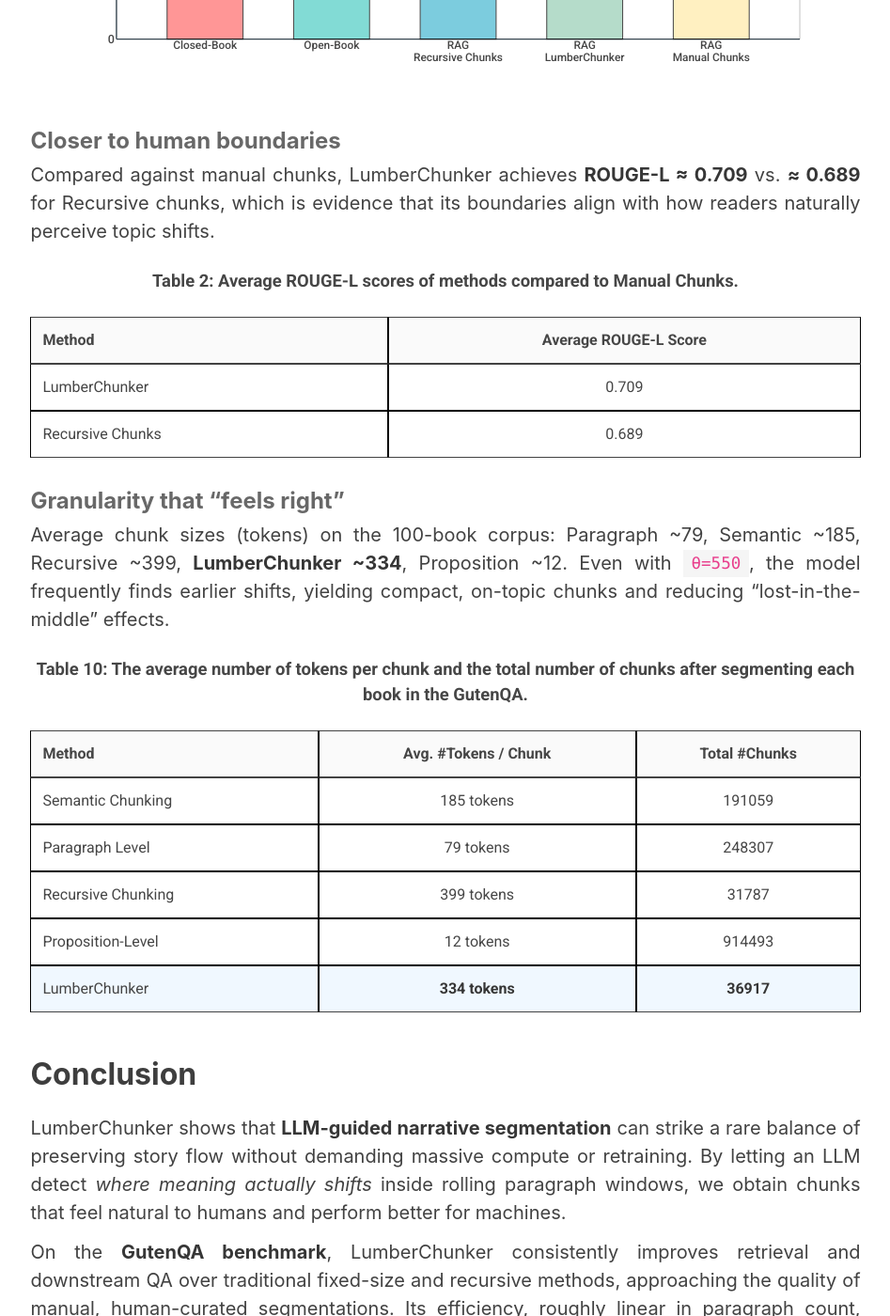
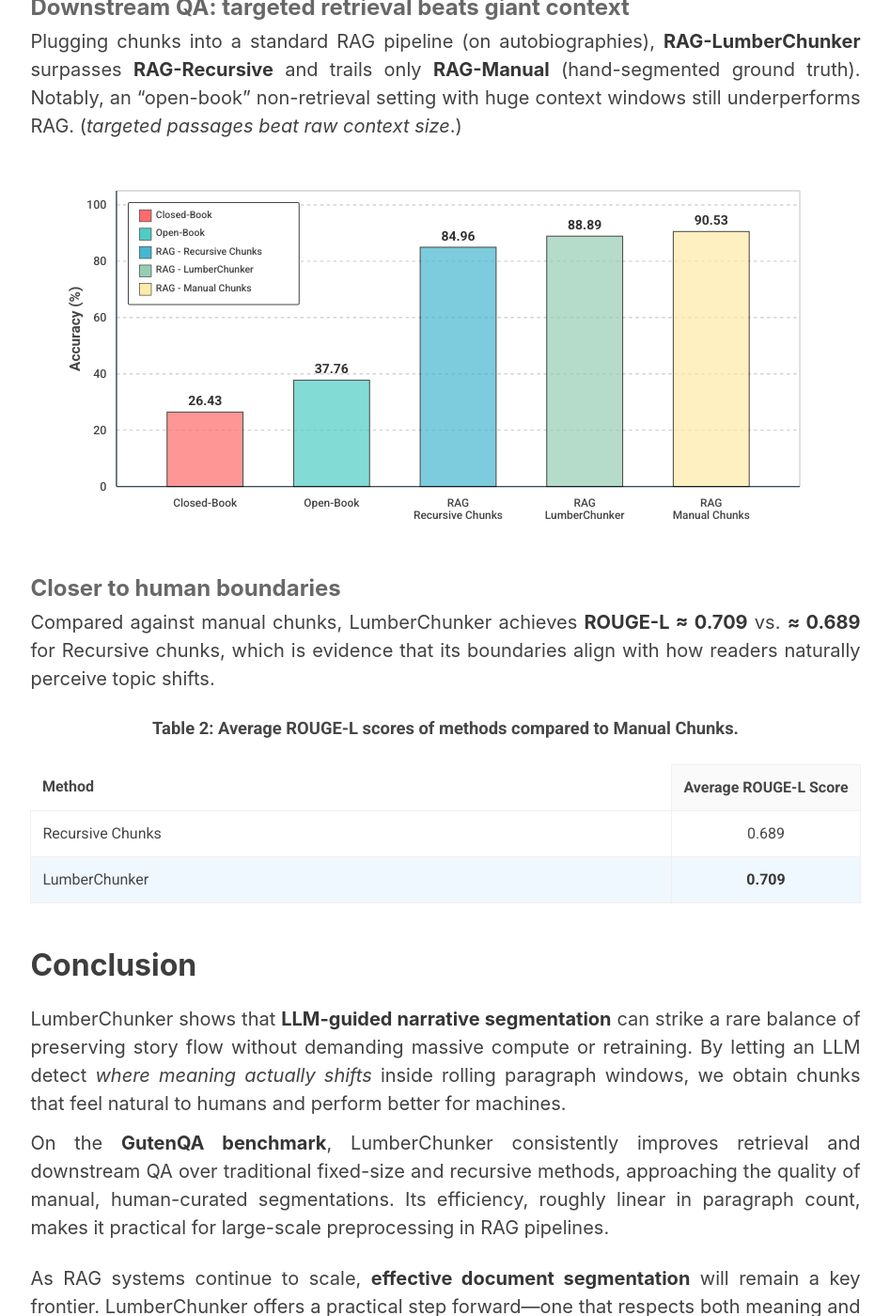
Before and after one commit to dankmrpanda/avduarte333.github.io, a Jekyll site: the page projects/lumberchunker/index.html, which Jekyll copies as it is, in a window 1280 px wide and 1400 px high, scrolled down 6726 px. Shown: the whole window at 94% size, without its empty margins (166-1113 px from the left). Built offline with Jekyll 4.4.1, drawn with Linux system fonts in a browser that asks for light colours; nearby versions of some CDN libraries; some web fonts are replaced; library files that are not in the unit come from our copies; a script that is not in the unit is left out; a style sheet for code colours, icons or effects is not loaded; some of the changed text lies outside the part shown.

Commit message:
style and finishing touches

```diff
--- a/projects/lumberchunker/index.html
+++ b/projects/lumberchunker/index.html
@@ -100,21 +100,27 @@
 
     /* Quiz/Interactive Section Styling */
     .quiz-section {
-      background-color: #f8f9fa;
-      padding: 2rem;
+      padding: 1.5rem;
       border-radius: 10px;
-      margin: 2rem 0;
+      margin: 0;
+      box-shadow: none;
+    }
+
+    /* Reduce spacing around quiz section */
+    #quiz.section {
+      padding-top: 1rem !important;
+      padding-bottom: 1rem !important;
     }
 
     .quiz-container {
       display: grid;
       grid-template-columns: 1fr 1fr;
-      gap: 30px;
+      gap: 50px;
       background: white;
       border-radius: 10px;
-      padding: 25px;
-      box-shadow: 0 2px 8px rgba(0,0,0,0.1);
-      min-height: 500px;
+      padding: 40px;
+      align-items: start;
+      box-shadow: none;
     }
 
     @media (max-width: 1024px) {
@@ -126,7 +132,6 @@
 
     /* Left Side - Passage */
     .passage-section {
-      background-color: #f8f9fa;
       border-left: 4px solid #626161;
       padding: 20px;
       border-radius: 6px;
@@ -142,9 +147,9 @@
     }
 
     .passage-sentence {
-      margin: 3px 0;
-      padding: 6px 10px;
-      line-height: 1.4;
+      margin: 1px 0;
+      padding: 4px 10px;
+      line-height: 1.3;
       color: #424242;
       border-radius: 6px;
       transition: all 0.3s ease;
@@ -154,8 +159,8 @@
 
     /* Chunk highlighting colors - combined chunks */
     .chunk-group {
-      margin: 4px 0;
-      padding: 8px;
+      margin: 0px 0;
+      padding: 6px 6px 2px 6px;
       border-radius: 6px;
       border-left: 4px solid;
       transition: all 0.3s ease;
@@ -175,24 +180,25 @@
     }
 
     .chunk-group .chunk-sentence {
-      margin: 2px 0;
-      padding: 2px 0;
+      margin: 0px 0;
+      padding: 1px 0;
       border-left: none;
       background: transparent;
       font-size: 0.85em;
-      line-height: 1.4;
+      line-height: 1.3;
     }
 
     /* Right Side - Interaction */
     .interaction-section {
       display: flex;
       flex-direction: column;
+      overflow: hidden;
     }
 
     .interaction-section h4 {
       color: #3e3e3e;
-      font-size: 1.2em;
-      margin-bottom: 20px;
+      font-size: 1.1em;
+      margin-bottom: 15px;
       font-weight: 600;
       font-family: 'Roboto', sans-serif;
     }
@@ -201,6 +207,9 @@
       flex: 1;
       display: flex;
       flex-direction: column;
+      height: 100%;
+      overflow-y: auto;
+      padding: 2px;
     }
 
     .solution-phase {
@@ -219,6 +228,8 @@
       gap: 15px;
       margin-bottom: 25px;
       flex: 1;
+      overflow-y: auto;
+      padding: 2px 0;
     }
 
     .option-card {
@@ -233,7 +244,7 @@
     .option-card:hover {
       border-color: #9e9e9e;
       box-shadow: 0 4px 12px rgba(0,0,0,0.1);
-      transform: translateY(-2px);
+      transform: translateY(-1px);
     }
 
     .option-card.selected {
@@ -270,13 +281,17 @@
     /* Solution Styling */
     .solution-content {
       flex: 1;
+      display: flex;
+      flex-direction: column;
+      overflow-y: auto;
+      padding-right: 5px;
     }
 
     .result-header {
       text-align: center;
-      padding: 20px;
-      border-radius: 8px;
-      margin-bottom: 20px;
+      padding: 12px;
+      border-radius: 6px;
+      margin-bottom: 12px;
     }
 
     .result-header.correct {
@@ -290,26 +305,27 @@
     }
 
     .result-header h3 {
-      font-size: 1.5em;
-      margin-bottom: 8px;
+      font-size: 1.1em;
+      margin-bottom: 4px;
       color: #3e3e3e;
       font-weight: 600;
       font-family: 'Roboto', sans-serif;
     }
 
     .result-header p {
-      font-size: 1em;
+      font-size: 0.8em;
       color: #424242;
+      margin: 0;
     }
 
     .feedback-box {
       background-color: #f8f9fa;
       border-left: 4px solid #626161;
-      padding: 15px;
-      margin-bottom: 20px;
+      padding: 10px;
+      margin-bottom: 12px;
       border-radius: 4px;
-      font-size: 0.95em;
-      line-height: 1.6;
+      font-size: 0.8em;
+      line-height: 1.4;
     }
 
     .correct-feedback {
@@ -321,42 +337,25 @@
       background-color: white;
       border: 1px solid #e0e0e0;
       border-radius: 6px;
-      padding: 15px;
-      margin-bottom: 15px;
+      padding: 10px;
+      margin-bottom: 8px;
     }
 
     .chunk-display h5 {
       color: #464646;
-      margin-bottom: 10px;
-      font-size: 1em;
+      margin-bottom: 6px;
+      font-size: 0.9em;
       font-weight: 600;
       font-family: 'Roboto', sans-serif;
     }
-
-    .chunk-sentences {
-      margin-bottom: 10px;
-    }
-
-    .chunk-sentence-item {
-      padding: 6px 10px;
-      margin: 3px 0;
-      border-radius: 4px;
-      border-left: 3px solid;
-      line-height: 1.4;
-      font-size: 0.9em;
-    }
-
-    .chunk-sentence-item.chunk-1 { background-color: #fff5f5; border-left-color: #e57373; }
-    .chunk-sentence-item.chunk-2 { background-color: #f0f8ff; border-left-color: #64b5f6; }
-    .chunk-sentence-item.chunk-3 { background-color: #fffef0; border-left-color: #ffd54f; }
 
     .reasoning-box {
       background-color: #fffef0;
       border-left: 4px solid #ffd54f;
-      padding: 12px;
+      padding: 8px;
       border-radius: 4px;
-      font-size: 0.9em;
-      line-height: 1.5;
+      font-size: 0.75em;
+      line-height: 1.3;
     }
 
     .reasoning-box strong {
@@ -364,10 +363,31 @@
       font-weight: 600;
     }
 
+    /* Aligned chunk definitions */
+    .chunk-definitions {
+      display: flex;
+      flex-direction: column;
+      gap: 6px;
+    }
+
+    .chunk-definition {
+      position: relative;
+    }
+
+    .chunk-definition.chunk-1 {
+      border-left: 4px solid #e57373;
+      background-color: #fff5f5;
+    }
+
+    .chunk-definition.chunk-2 {
+      border-left: 4px solid #64b5f6;
+      background-color: #f0f8ff;
+    }
+
     /* Controls */
     .quiz-controls {
       margin-top: auto;
-      padding-top: 20px;
+      padding-top: 15px;
     }
 
     .quiz-btn {
@@ -462,13 +482,20 @@
       max-width: 100% !important;
     }
 
+    /* Responsive table styling using Bulma */
     table.table {
       width: 100% !important;
       font-family: 'Roboto', sans-serif !important;
-      border-collapse: separate !important;
-      border-spacing: 0 !important;
-    }
-
+      border-collapse: collapse !important;
+    }
+
+    /* Make Columns take always the same width */
+    table.table th:nth-child(n+2),
+    table.table td:nth-child(n+2) {
+      width: 20% !important;
+    }
+
+    /* Centered, refined caption styling */
     table.table caption {
       caption-side: top !important;
       text-align: center !important;
@@ -478,42 +505,19 @@
       color: #464646 !important;
     }
 
+    /* Optional: subtle table cell styling */
     table.table th,
     table.table td {
       padding: 0.75rem !important;
+      border: 1px solid #f0f0f0 !important;
       text-align: center !important;
       font-size: clamp(0.65rem, 2vw, 1rem) !important;
       color: #464646 !important;
-      border-left: 1px solid #424242 !important;
-      border-bottom: 1px solid #424242 !important;
-      border-top: 1px solid #d0d0d0 !important;
-      border-right: 1px solid #d0d0d0 !important;
     }
 
     table.table th {
       background: #fafafa !important;
       vertical-align: middle !important;
-    }
-
-    /* Remove duplicate borders at intersections */
-    table.table th:first-child,
-    table.table td:first-child {
-      border-left: 1px solid #424242 !important;
-    }
-
-    table.table tr:first-child th,
-    table.table tr:first-child td {
-      border-top: 1px solid #424242 !important;
-    }
-
-    table.table th:last-child,
-    table.table td:last-child {
-      border-right: 1px solid #d0d0d0 !important;
-    }
-
-    table.table tr:last-child th,
-    table.table tr:last-child td {
-      border-bottom: 1px solid #424242 !important;
     }
 
     .table-card table.table th:first-child,
@@ -522,34 +526,14 @@
       text-align: left !important;
     }
 
-    /* Tables 2, 10, 11, 12 and GutenQA - fully black borders */
-    #table2-caption ~ table th,
-    #table2-caption ~ table td,
-    #table10-caption ~ table th,
-    #table10-caption ~ table td,
-    #table11-caption ~ table th,
-    #table11-caption ~ table td,
-    #table12-caption ~ table th,
-    #table12-caption ~ table td {
-      border: 1px solid #000 !important;
-    }
-
-    [aria-labelledby="table2-caption"] table.table th,
-    [aria-labelledby="table2-caption"] table.table td,
-    [aria-labelledby="table10-caption"] table.table th,
-    [aria-labelledby="table10-caption"] table.table td,
-    [aria-labelledby="table11-caption"] table.table th,
-    [aria-labelledby="table11-caption"] table.table td,
-    [aria-labelledby="table12-caption"] table.table th,
-    [aria-labelledby="table12-caption"] table.table td,
-    #table-container-ndcg table.table th,
-    #table-container-ndcg table.table td,
-    #table-container-recall table.table th,
-    #table-container-recall table.table td {
-      border-left: 1px solid #000 !important;
-      border-bottom: 1px solid #000 !important;
-      border-top: 1px solid #000 !important;
-      border-right: 1px solid #000 !important;
+    .table-card table.table thead th:nth-child(2) {
+      white-space: nowrap !important;
+    }
+
+    .table-card table.table thead th:first-child {
+      background: transparent !important;
+      border-top: none !important;
+      border-left: none !important;
     }
 
     /* Algorithm box styling */
@@ -721,8 +705,8 @@
 </section>
 
   <!-- Interactive Quiz Section -->
-  <section class="section" id="quiz" style="margin-top: -2rem; margin-bottom: -2.5rem;">
-    <div class="container is-max-desktop">
+  <section class="section" id="quiz" style="margin-top: 0; margin-bottom: 0; padding-top: 1rem; padding-bottom: 1rem;">
+    <div class="container is-max-widescreen">
       <div class="quiz-section">
         <div class="quiz-header">
           <h3 style="color: #3e3e3e; font-size: 1.4em; margin-bottom: 8px; font-weight: 600; text-align: center;">Text Segmentation Quiz</h3>
@@ -840,7 +824,53 @@
             <p>
               Narratives work off of topic turns, scene changes, and discourse shifts, not uniform token distances. By explicitly locating the earliest meaningful change inside a window, LumberChunker produces variable-length chunks that keep entities and events intact, improving retrieval quality downstream.
             </p>
-
+            <h3 class="title is-4">Granularity that “feels right”</h3>
+            <p>
+              Average chunk sizes (tokens) on the 100-book corpus: Paragraph ~79, Semantic ~185, Recursive ~399, <strong>LumberChunker ~334</strong>, Proposition ~12. Even with <code>θ=550</code>, the model frequently finds earlier shifts, yielding compact, on-topic chunks and reducing “lost-in-the-middle” effects.
+            </p>
+
+            <!-- Table 10: Average tokens and total chunks per method -->
+
+            <!-- Accessible HTML table fallback (renders even if image is missing) -->
+            <div class="table-card" aria-labelledby="table10-caption">
+              <table class="table is-bordered is-hoverable">
+                <caption id="table10-caption">Table 10: The average number of tokens per chunk and the total number of chunks after segmenting each book in the GutenQA.</caption>
+                <thead>
+                  <tr>
+                    <th style="text-align: left;">Method</th>
+                    <th>Avg. #Tokens / Chunk</th>
+                    <th>Total #Chunks</th>
+                  </tr>
+                </thead>
+                <tbody>
+                  <tr>
+                    <td style="text-align: left;">Semantic Chunking</td>
+                    <td>185 tokens</td>
+                    <td>191059</td>
+                  </tr>
+                  <tr>
+                    <td style="text-align: left;">Paragraph Level</td>
+                    <td>79 tokens</td>
+                    <td>248307</td>
+                  </tr>
+                  <tr>
+                    <td style="text-align: left;">Recursive Chunking</td>
+                    <td>399 tokens</td>
+                    <td>31787</td>
+                  </tr>
+                  <tr>
+                    <td style="text-align: left;">Proposition-Level</td>
+                    <td>12 tokens</td>
+                    <td>914493</td>
+                  </tr>
+                  <tr style="background-color: #f0f8ff;">
+                    <td style="text-align: left;">LumberChunker</td>
+                    <td><strong>334 tokens</strong></td>
+                    <td><strong>36917</strong></td>
+                  </tr>
+                </tbody>
+              </table>
+            </div>
           </div>
         </div>
       </div>
@@ -858,6 +888,7 @@
             <p>
               To evaluate chunking where it matters, we introduce <strong>GutenQA</strong>, a benchmark of <strong>100</strong> carefully cleaned public-domain books paired with <strong>3,000</strong> needle-in-a-haystack QA items (short, verifiable answers). This lets us measure <em>passage retrieval</em> precisely and then see how that lift translates into <em>RAG QA</em>.
             </p>
+
 
             <h3 class="title is-4">Retrieval: LumberChunker leads ⭐</h3>
             <p>
@@ -1064,66 +1095,16 @@
                 </thead>
                 <tbody>
                   <tr>
-                    <td style="text-align: left;">LumberChunker</td>
-                    <td>0.709</td>
-                  </tr>
-                  <tr>
                     <td style="text-align: left;">Recursive Chunks</td>
                     <td>0.689</td>
                   </tr>
-                </tbody>
-              </table>
-            </div>
-
-            <h3 class="title is-4">Granularity that “feels right”</h3>
-            <p>
-              Average chunk sizes (tokens) on the 100-book corpus: Paragraph ~79, Semantic ~185, Recursive ~399, <strong>LumberChunker ~334</strong>, Proposition ~12. Even with <code>θ=550</code>, the model frequently finds earlier shifts, yielding compact, on-topic chunks and reducing “lost-in-the-middle” effects.
-            </p>
-
-            <!-- Table 10: Average tokens and total chunks per method -->
-
-            <!-- Accessible HTML table fallback (renders even if image is missing) -->
-            <div class="table-card" aria-labelledby="table10-caption">
-              <table class="table is-bordered is-hoverable">
-                <caption id="table10-caption">Table 10: The average number of tokens per chunk and the total number of chunks after segmenting each book in the GutenQA.</caption>
-                <thead>
-                  <tr>
-                    <th style="text-align: left;">Method</th>
-                    <th>Avg. #Tokens / Chunk</th>
-                    <th>Total #Chunks</th>
-                  </tr>
-                </thead>
-                <tbody>
-                  <tr>
-                    <td style="text-align: left;">Semantic Chunking</td>
-                    <td>185 tokens</td>
-                    <td>191059</td>
-                  </tr>
-                  <tr>
-                    <td style="text-align: left;">Paragraph Level</td>
-                    <td>79 tokens</td>
-                    <td>248307</td>
-                  </tr>
-                  <tr>
-                    <td style="text-align: left;">Recursive Chunking</td>
-                    <td>399 tokens</td>
-                    <td>31787</td>
-                  </tr>
-                  <tr>
-                    <td style="text-align: left;">Proposition-Level</td>
-                    <td>12 tokens</td>
-                    <td>914493</td>
-                  </tr>
                   <tr style="background-color: #f0f8ff;">
                     <td style="text-align: left;">LumberChunker</td>
-                    <td><strong>334 tokens</strong></td>
-                    <td><strong>36917</strong></td>
+                    <td><strong>0.709</strong></td>
                   </tr>
                 </tbody>
               </table>
             </div>
-
-
           </div>
         </div>
       </div>
@@ -1722,14 +1703,14 @@
 
       // Calculate proper legend height based on number of items
       const legendItemHeight = 28; // reduced spacing
-      const legendPadding = 20;
+      const legendPadding = 35;
       const totalItems = referenceThetaValues.length; // only reference items, no current
       const legendHeight = (totalItems * legendItemHeight) + legendPadding;
 
       legendGroup.append('rect')
         .attr('x', -15)
         .attr('y', -15)
-        .attr('width', 195)
+        .attr('width', 160)
         .attr('height', legendHeight)
         .attr('fill', 'white')
         .attr('stroke', '#464646')
@@ -1739,7 +1720,7 @@
       // Legend title
       legendGroup.append('text')
         .attr('x', 0)
-        .attr('y', -5)
+        .attr('y', 5)
         .attr('dy', '0.32em')
         .style('font-family', "'Roboto', sans-serif")
         .style('font-size', '17px')
@@ -1753,7 +1734,7 @@
       // Reference theta legend items
       referenceThetaValues.forEach((refConfig, i) => {
         const refLegend = legendGroup.append('g')
-          .attr('transform', `translate(5, ${20 + i * legendItemHeight})`); // removed +1 offset
+          .attr('transform', `translate(5, ${30 + i * legendItemHeight})`); // removed +1 offset
 
         refLegend.append('line')
           .attr('x1', 0)
@@ -2004,7 +1985,8 @@
         .style('fill', '#464646')
         .style('font-size', '18px')
         .style('font-weight', '500')
-        .style('font-family', "'Roboto', sans-serif");
+        .style('font-family', "'Roboto', sans-serif")
+        .attr('x', -15);
 
       yAxis.select('.domain').remove();
 
@@ -2259,7 +2241,7 @@
         .join('text')
         .attr('class', 'bottom-label')
         .attr('x', (d, i) => x(i) + x.bandwidth() / 2)
-        .attr('y', height + 15)
+        .attr('y', height + 30)
         .attr('text-anchor', 'middle')
         .style('font-size', '17px')
         .style('font-weight', '500')
@@ -2294,8 +2276,8 @@
       legendGroup.append('rect')
         .attr('x', -12)
         .attr('y', -12)
-        .attr('width', 200)
-        .attr('height', 165)
+        .attr('width', 260)
+        .attr('height', 155)
         .attr('fill', 'white')
         .attr('stroke', '#464646')
         .attr('stroke-width', 1.5)
@@ -2319,44 +2301,17 @@
           .attr('stroke', '#464646')
           .attr('stroke-width', 1);
 
-        // Check if this is a RAG method
-        if (d.label.startsWith('RAG - ')) {
-          const parts = d.label.split(' - ');
-
-          // First line: "RAG"
-          legendRow.append('text')
-            .attr('x', 25)
-            .attr('y', -4)
-            .style('font-size', '16px')
-            .style('font-weight', '600')
-            .style('font-family', "'Roboto', sans-serif")
-            .style('fill', '#464646')
-            .text('RAG');
-
-          // Second line: method name
-          legendRow.append('text')
-            .attr('x', 25)
-            .attr('y', 10)
-            .style('font-size', '16px')
-            .style('font-weight', '400')
-            .style('font-family', "'Roboto', sans-serif")
-            .style('fill', '#464646')
-            .text(parts[1]);
-
-          yOffset += 32;
-        } else {
-          // Single line label
+        // Single line label for all entries
         legendRow.append('text')
           .attr('x', 25)
           .attr('y', 3)
-            .style('font-size', '16px')
-            .style('font-weight', '600')
+          .style('font-size', '15px')
+          .style('font-weight', '500')
           .style('font-family', "'Roboto', sans-serif")
           .style('fill', '#464646')
           .text(d.label);
 
-          yOffset += 32;
-        }
+        yOffset += 28;
       }
 
       // Set up Intersection Observer for scroll-triggered animation
@@ -2720,11 +2676,14 @@
 
       renderOptimalSegmentation(container, option) {
         const chunksSection = document.createElement('div');
-        chunksSection.innerHTML = `<h4 style="margin: 20px 0 15px 0;">Optimal Segmentation:</h4>`;
+        chunksSection.innerHTML = `<h4 style="margin: 10px 0 8px 0; font-size: 0.95em;">Optimal Segmentation:</h4>`;
+
+        const definitionsContainer = document.createElement('div');
+        definitionsContainer.className = 'chunk-definitions';
 
         option.chunks.forEach((chunk, index) => {
           const chunkDiv = document.createElement('div');
-          chunkDiv.className = 'chunk-display';
+          chunkDiv.className = `chunk-definition chunk-display chunk-${(index % 2) + 1}`;
 
           const chunkTitle = document.createElement('h5');
           chunkTitle.textContent = chunk.name;
@@ -2737,10 +2696,37 @@
             chunkDiv.appendChild(reasoningDiv);
           }
 
-          chunksSection.appendChild(chunkDiv);
-        });
-
+          definitionsContainer.appendChild(chunkDiv);
+        });
+
+        chunksSection.appendChild(definitionsContainer);
         container.appendChild(chunksSection);
+      }
+
+      matchHeights() {
+        // Wait for content to render, then match heights
+        setTimeout(() => {
+          const passageSection = document.querySelector('.passage-section');
+          const interactionSection = document.querySelector('.interaction-section');
+
+          if (passageSection && interactionSection) {
+            const passageHeight = passageSection.offsetHeight;
+            interactionSection.style.height = passageHeight + 'px';
+
+            // Set overflow for scrolling when content is too long
+            const answerPhase = document.getElementById('answerPhase');
+            const solutionPhase = document.getElementById('solutionPhase');
+
+            if (answerPhase) {
+              answerPhase.style.height = (passageHeight - 40) + 'px'; // Account for padding
+              answerPhase.style.overflowY = 'auto';
+            }
+            if (solutionPhase) {
+              solutionPhase.style.height = (passageHeight - 40) + 'px'; // Account for padding
+              solutionPhase.style.overflowY = 'auto';
+            }
+          }
+        }, 100);
       }
 
       resetQuiz() {
```
Also changed, not shown: other parts of projects/lumberchunker/index.html (+5 -1 lines). Lines whose indentation alone changed are shown as unchanged.
